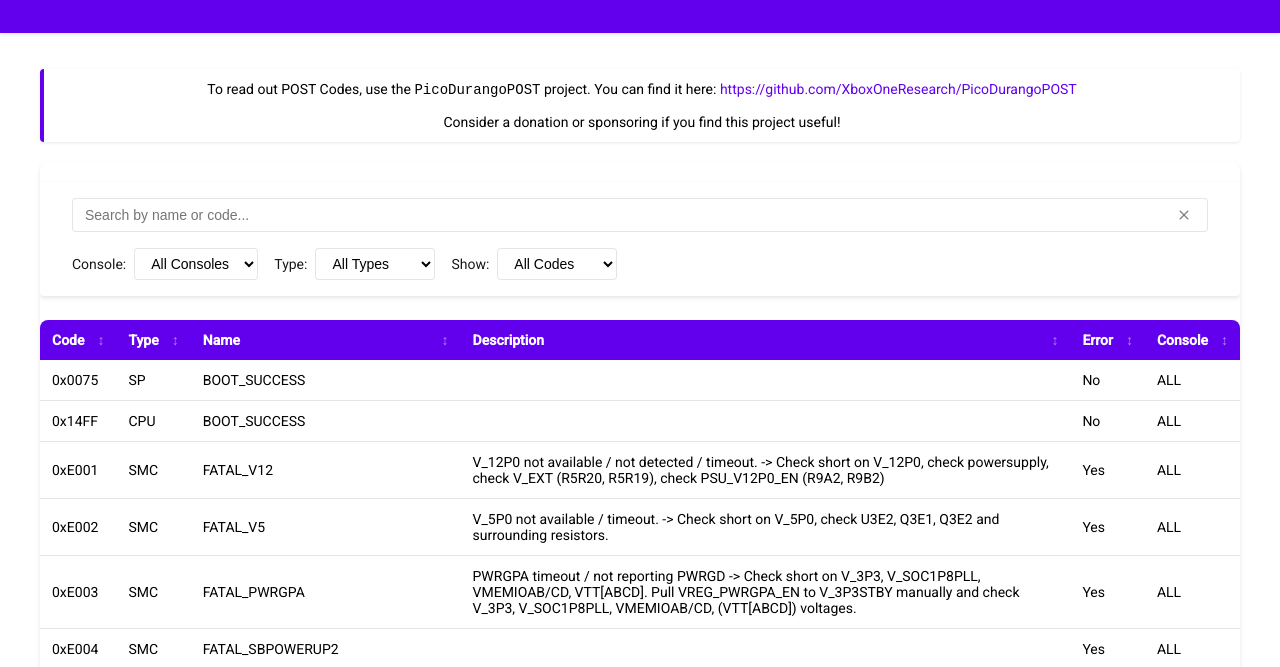
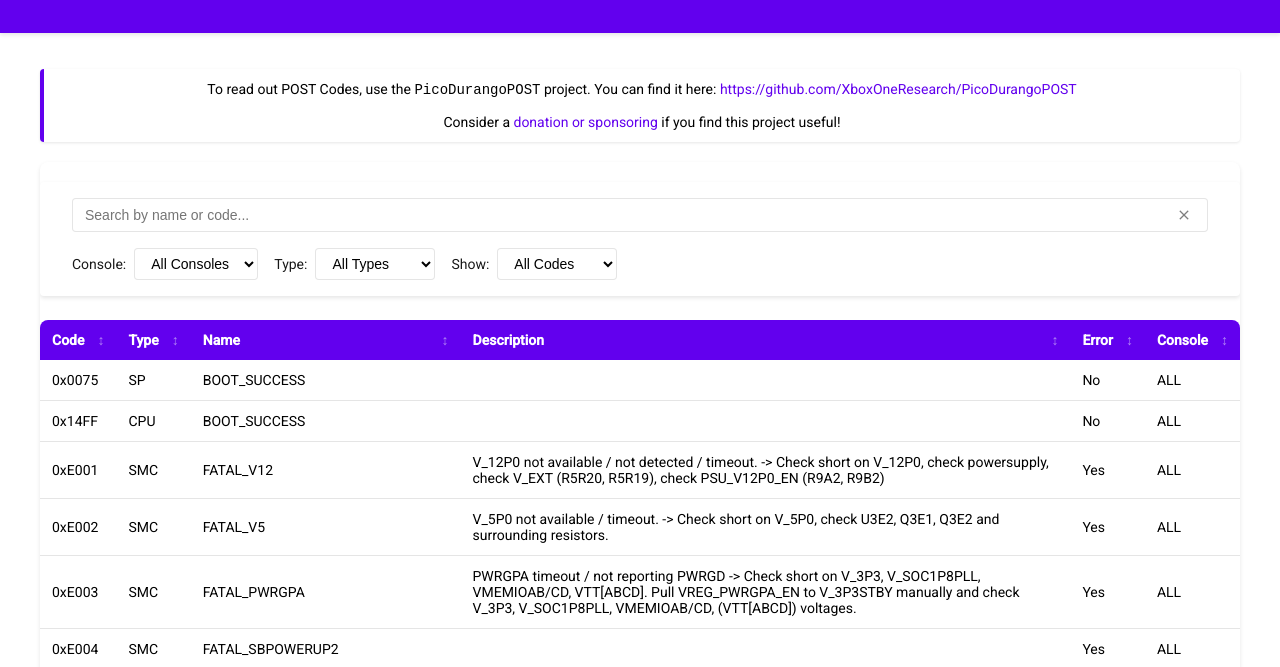
Before and after one commit to xboxoneresearch/errorcodes, a plain HTML site: page site/index.html in a window 1280 px wide. Shown: the part 88-755 px from the top of the page. Drawn offline with Linux system fonts and the light colour scheme; files whose address does not match are found by name.

Commit message:
site: Add link to github sponsors

```diff
--- a/site/index.html
+++ b/site/index.html
@@ -32,7 +32,7 @@
         <div class="info-text">
             <center>
             To read out POST Codes, use the <code>PicoDurangoPOST</code> project. You can find it here: <a href="https://github.com/XboxOneResearch/PicoDurangoPOST" target="_blank">https://github.com/XboxOneResearch/PicoDurangoPOST</a><br><br>
-            Consider a donation or sponsoring if you find this project useful!
+            Consider a <a href="https://github.com/sponsors/tuxuser">donation or sponsoring</a> if you find this project useful!
             </center>
         </div>
         <div id="loading" class="loading">Loading error codes...</div>
```
